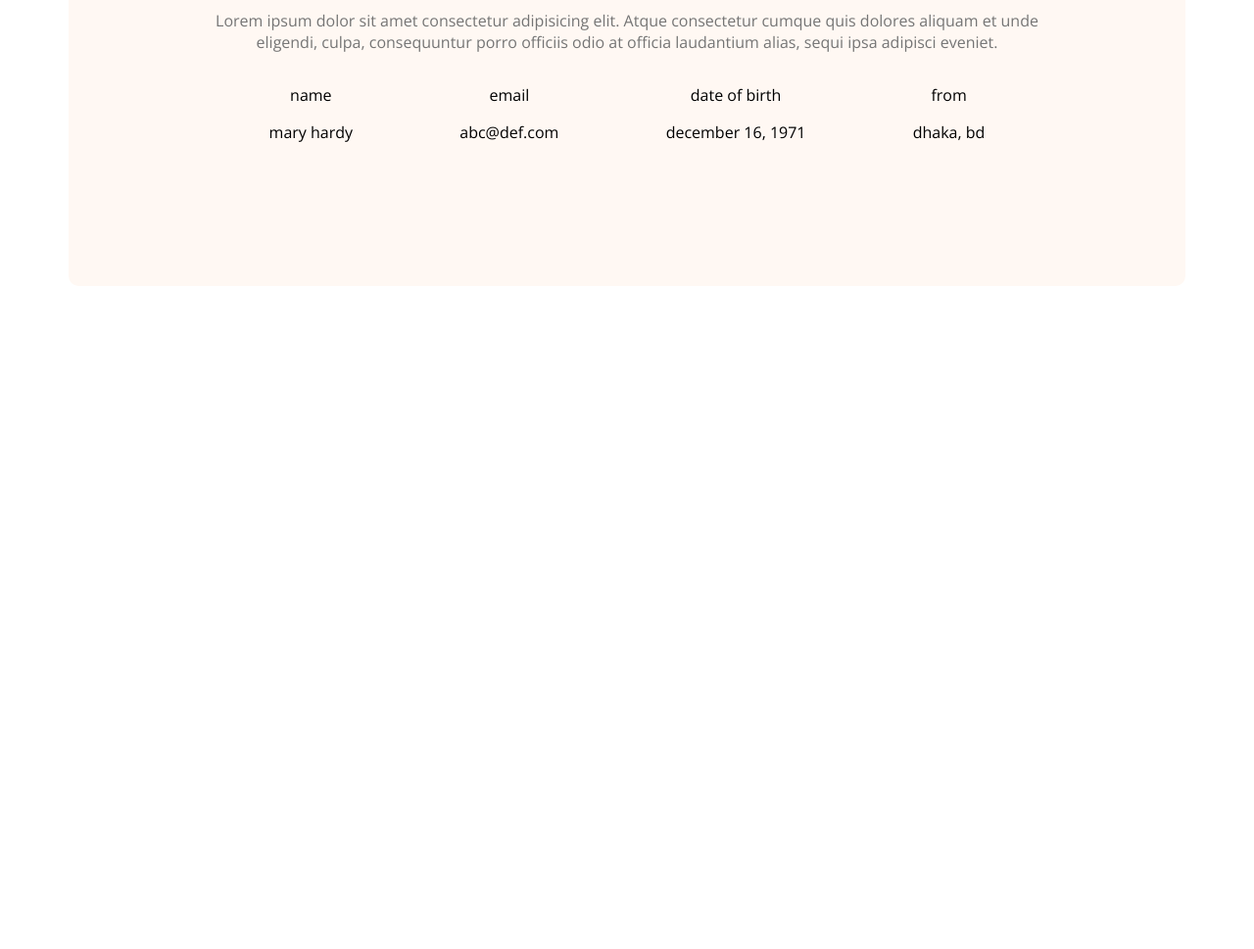
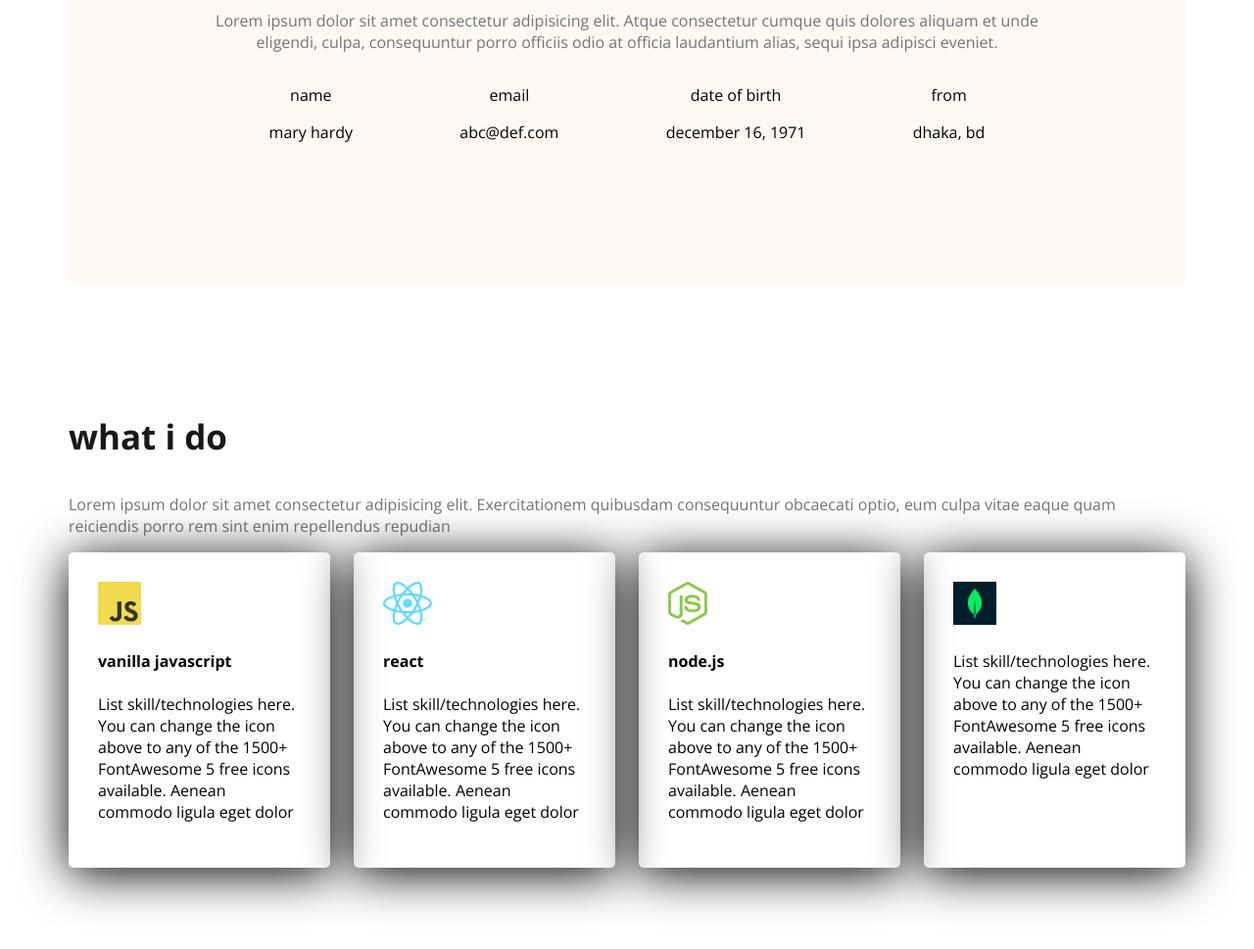
Before and after one commit to Real421/my-portfolio, a plain HTML site: page index.html in a window 1280 px wide. Shown: the part 1202-2171 px from the top of the page at 98% size. Before the commit the page ends 1502 px from the top, so only its background shows below. Drawn offline with nearby package versions, Linux system fonts and the light colour scheme.

Commit message:
added new file

```diff
--- a/images/styles/portfolio.css
+++ b/images/styles/portfolio.css
@@ -99,7 +99,7 @@ nav ul{
     border-radius: 10px;
     padding: 130px 150px;
     text-align: center;
-    margin-top: 130px;
+
 
 }
 main{
@@ -113,3 +113,19 @@ main{
     display: flex;
     justify-content:space-around;
 }
+.text-cenetr{
+    text-align: center;
+}
+.skills-container{
+    display: flex;
+    gap: 24px;
+}
+.skill{
+    padding: 30px;
+    box-shadow: 0px 6px 50px 0px; color: black;
+    border-radius: 5px;
+}
+main section{
+      margin-top: 130px;
+      margin-bottom: 130px;
+}
--- a/index.html
+++ b/index.html
@@ -57,6 +57,56 @@
 
    </div>
  </section>
+ <section class="skills">
+ <h3 class="section-title text-center">what i do</h3>
+ <p class="section-description text-center">Lorem ipsum dolor sit amet consectetur adipisicing elit. Exercitationem quibusdam consequuntur obcaecati optio, eum culpa vitae eaque quam reiciendis porro rem sint enim repellendus repudian</p>
+ <div class="skills-container">
+   <div class="skill">
+    <img src="images/icons/js.png" alt="">
+    <h4 class="skill-title">vanilla javascript</h4>
+    <p class="skill-description">List skill/technologies
+here. You can change the
+icon above to any of the
+1500+ FontAwesome 5
+free icons available.
+Aenean commodo ligula
+eget dolor</p>
+   </div>
+   <div class="skill">
+     <img src="images/icons/react.png" alt="">
+    <h4 class="skill-title">react</h4>
+    <p class="skill-description">List skill/technologies
+here. You can change the
+icon above to any of the
+1500+ FontAwesome 5
+free icons available.
+Aenean commodo ligula
+eget dolor</p>
+   </div>
+   <div class="skill">
+    <img src="images/icons/nodejs.png" alt="">
+    <h4 class="skill-title">node.js</h4>
+    <p class="skill-description">List skill/technologies
+here. You can change the
+icon above to any of the
+1500+ FontAwesome 5
+free icons available.
+Aenean commodo ligula
+eget dolor</p>
+   </div>
+   <div class="skill">
+    <img src="images/icons/mongo.png" alt="">
+    <h4 class="skill-title"><mongo bd></mongo></h4>
+    <p class="skill-description">List skill/technologies
+here. You can change the
+icon above to any of the
+1500+ FontAwesome 5
+free icons available.
+Aenean commodo ligula
+eget dolor</p>
+   </div>
+ </div>
+ </section>
     </main>
        <footer>
 
```
